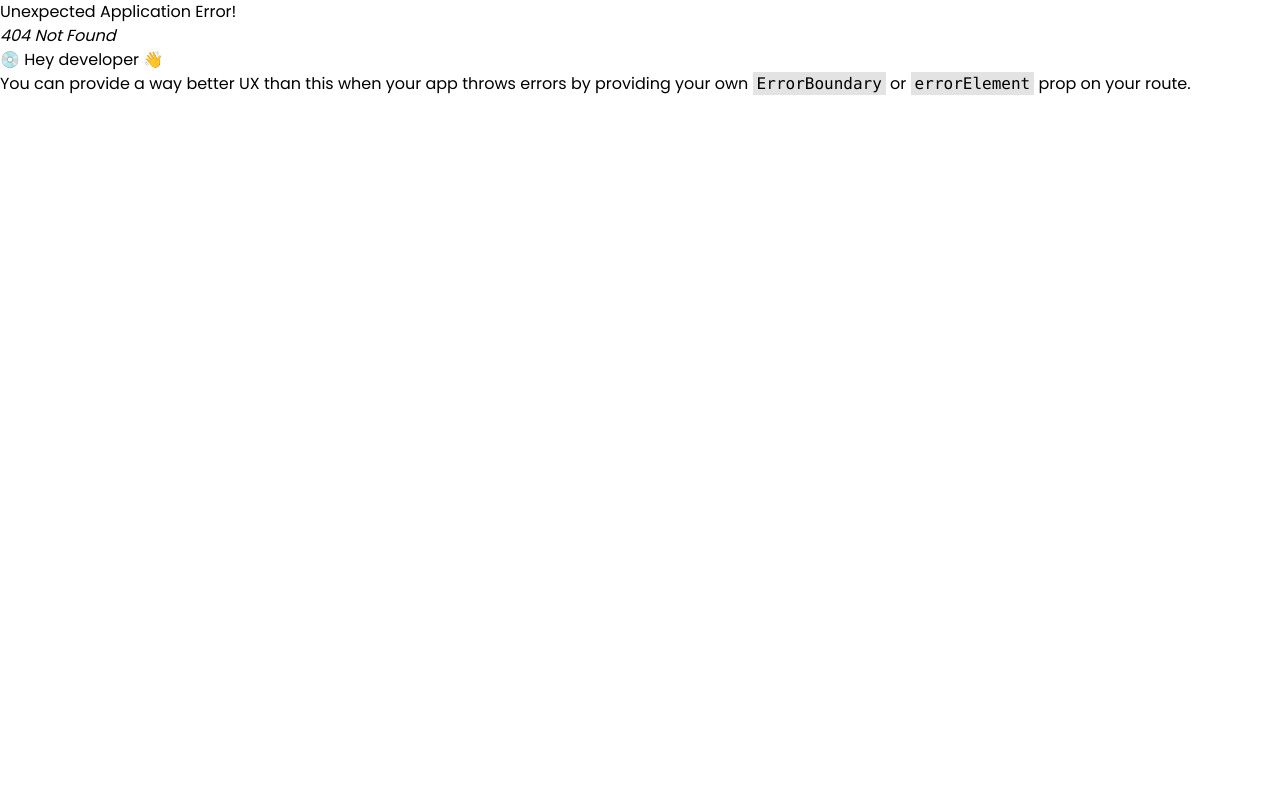
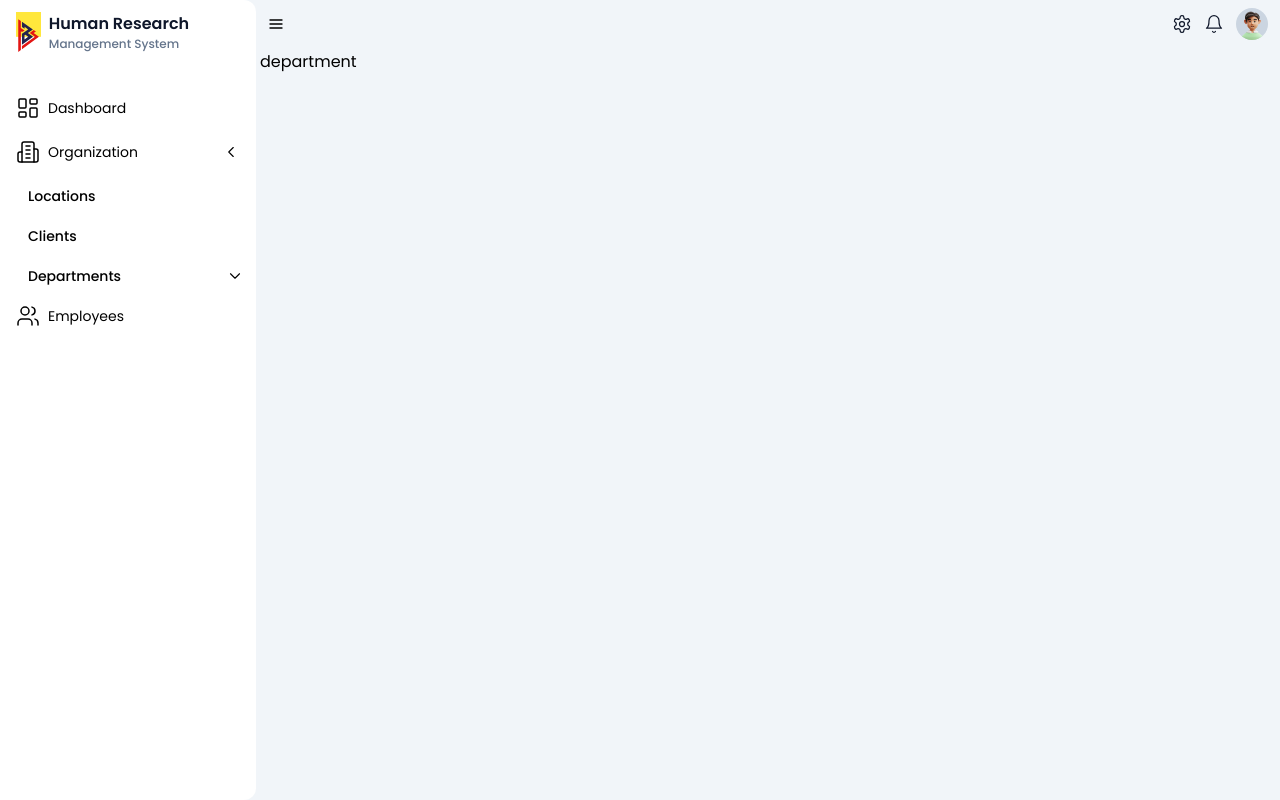
Before and after one commit to parth-patel-1798/hms, a React (Vite) app: page /hms/organization/departments/location1 in a window 1280 px wide. Before the commit this address had no page. Built offline with nearby package versions, Linux system fonts and the light colour scheme.

Commit message:
setup on github pages

```diff
--- a/package.json
+++ b/package.json
@@ -1,7 +1,7 @@
 {
   "name": "vite-project",
-  "homepage": "https://parth-patel-1798.github.io/hms",
-  "private": false,
+  "homepage": "https://parth-patel-1798.github.io/hms/",
+  "private": true,
   "version": "0.0.0",
   "type": "module",
   "scripts": {
--- a/src/layouts/MainLayout/Sidebar/MenuItems.jsx
+++ b/src/layouts/MainLayout/Sidebar/MenuItems.jsx
@@ -3,7 +3,7 @@ import { Building2, LayoutDashboard, Users } from "lucide-react";
 const MenuItems = [
   {
     title: "Dashboard",
-    link: "/dashboard",
+    link: "dashboard",
     icon: <LayoutDashboard strokeWidth={1.5} />,
   },
   {
@@ -12,36 +12,18 @@ const MenuItems = [
     child: [
       {
         title: "Locations",
-        link: "/organization/location",
+        link: "organization/location",
       },
       {
         title: "Clients",
-        link: "/organization/clients",
+        link: "organization/clients",
       },
       {
         title: "Departments",
         child: [
           {
             title: "Locations1",
-            link: "/organization/departments/location1",
-          },
-          {
-            title: "Departments",
-            child: [
-              {
-                title: "Locations1",
-                link: "/organization/departments/location1",
-              },
-              {
-                title: "Departments",
-                child: [
-                  {
-                    title: "Locations1",
-                    link: "/organization/departments/location2",
-                  },
-                ],
-              },
-            ],
+            link: "organization/departments/location1",
           },
         ],
       },
@@ -49,7 +31,7 @@ const MenuItems = [
   },
   {
     title: "Employees",
-    link: "/employees",
+    link: "employees",
     icon: <Users strokeWidth={1.5} />,
   },
 ];
--- a/src/routes/index.jsx
+++ b/src/routes/index.jsx
@@ -1,6 +1,7 @@
-import { createBrowserRouter } from "react-router-dom";
+import { createBrowserRouter, createHashRouter } from "react-router-dom";
 import PrivateRoutes from "./PrivateRoutes";
 
 export default function AppRoutes() {
+  // return createHashRouter([PrivateRoutes]);
   return createBrowserRouter([PrivateRoutes]);
 }
--- a/vite.config.js
+++ b/vite.config.js
@@ -4,7 +4,7 @@ import react from "@vitejs/plugin-react";
 import path from "path";
 
 export default defineConfig({
-  // base: "/hms/",
+  base: "/hms/",
   resolve: {
     alias: {
       "@assets": path.resolve(__dirname, "src/assets"),
```
Also changed, not shown: src/layouts/MainLayout/Sidebar/index.jsx (+2 -5 lines), src/routes/PrivateRoutes.jsx (+6 -5 lines).
